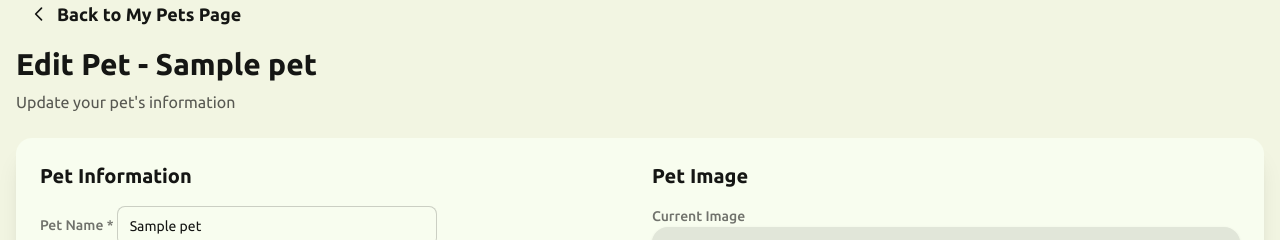
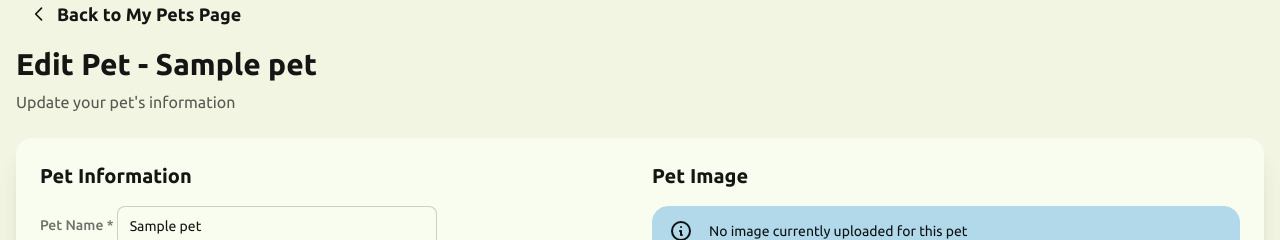
Before and after one commit to ExxiDauS/Jaikae, a Django app: page /pets/1/edit/ in a window 1280 px wide. Shown: the part 114-354 px from the top of the page. Run offline with Django 5.2, Linux system fonts and the light colour scheme; a user stored in the database is signed in; tables that the repository leaves empty hold one stand-in row (values such as "Sample post"); grey boxes marked "Sample" are stand-in pictures; data that the repository does not hold is empty; style sheets or scripts are compiled from the project's sources; some libraries are stand-ins or nearby versions.

Commit message:
fix edit pet

```diff
--- a/templates/pets/edit_pet.html
+++ b/templates/pets/edit_pet.html
@@ -147,12 +147,12 @@
               <h2 class="text-xl font-semibold mb-4">Pet Image</h2>
 
               <!-- Current Image Preview -->
-              {% if pet.image %}
+              {% if image_url %}
                 <div class="form-control">
                   <label class="label"><span class="label-text font-medium">Current Image</span></label>
                   <div class="card bg-base-200 shadow-sm">
                     <figure class="px-4 pt-4">
-                      <img src="{{ image_url }}" alt="{{ pet.name }}" class="rounded-xl max-h-64 w-full object-contain" onerror="this.src='{% static 'images/placeholder-pet.png' %}'" />
+                      <img src="{{ image_url }}" alt="{{ pet.name }}" class="rounded-xl max-h-64 w-full object-contain" />
                     </figure>
                     <div class="card-body items-center text-center pt-2">
                       <p class="text-sm text-base-content/70">Upload a new image to replace this one</p>
```
